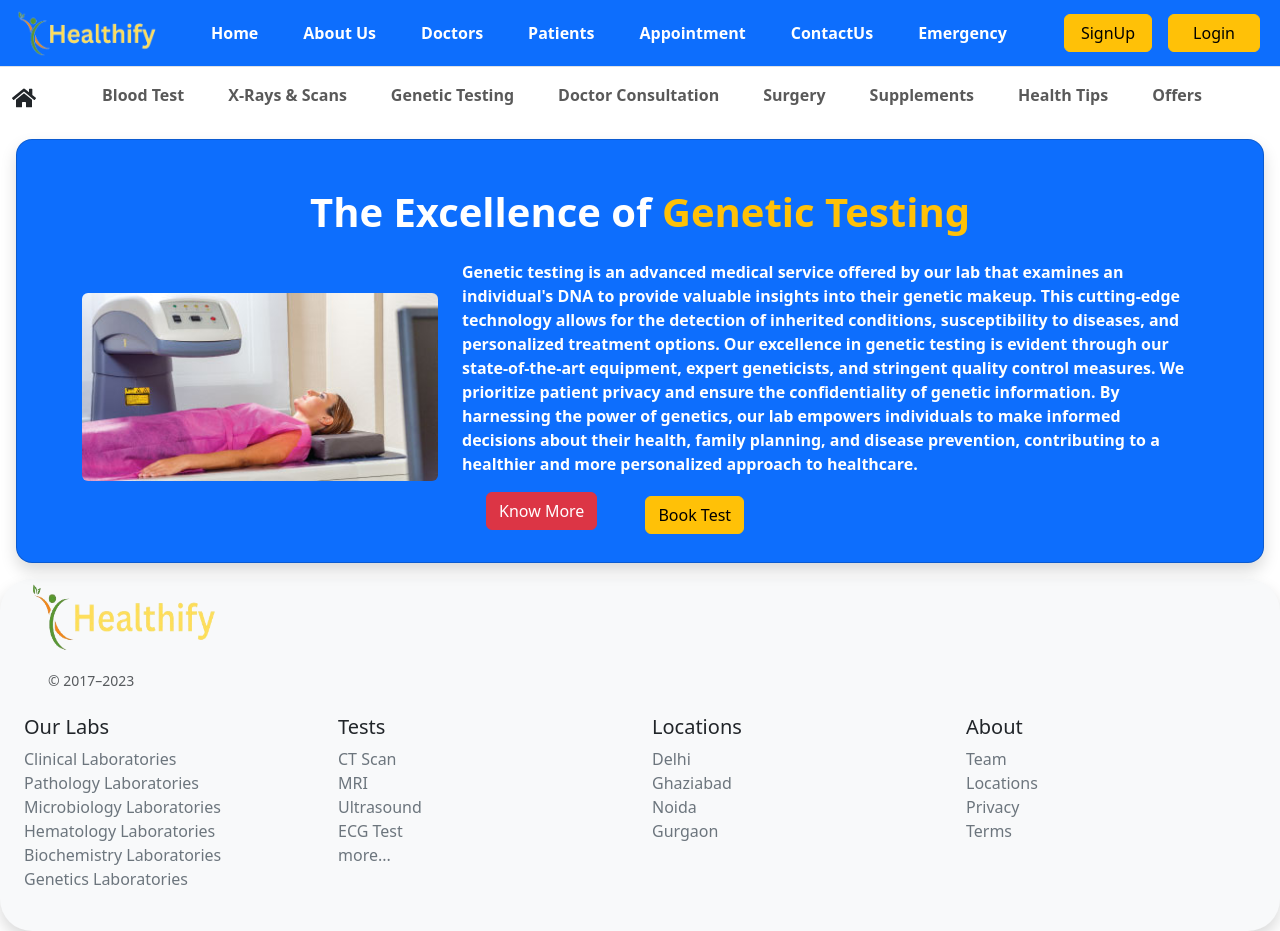
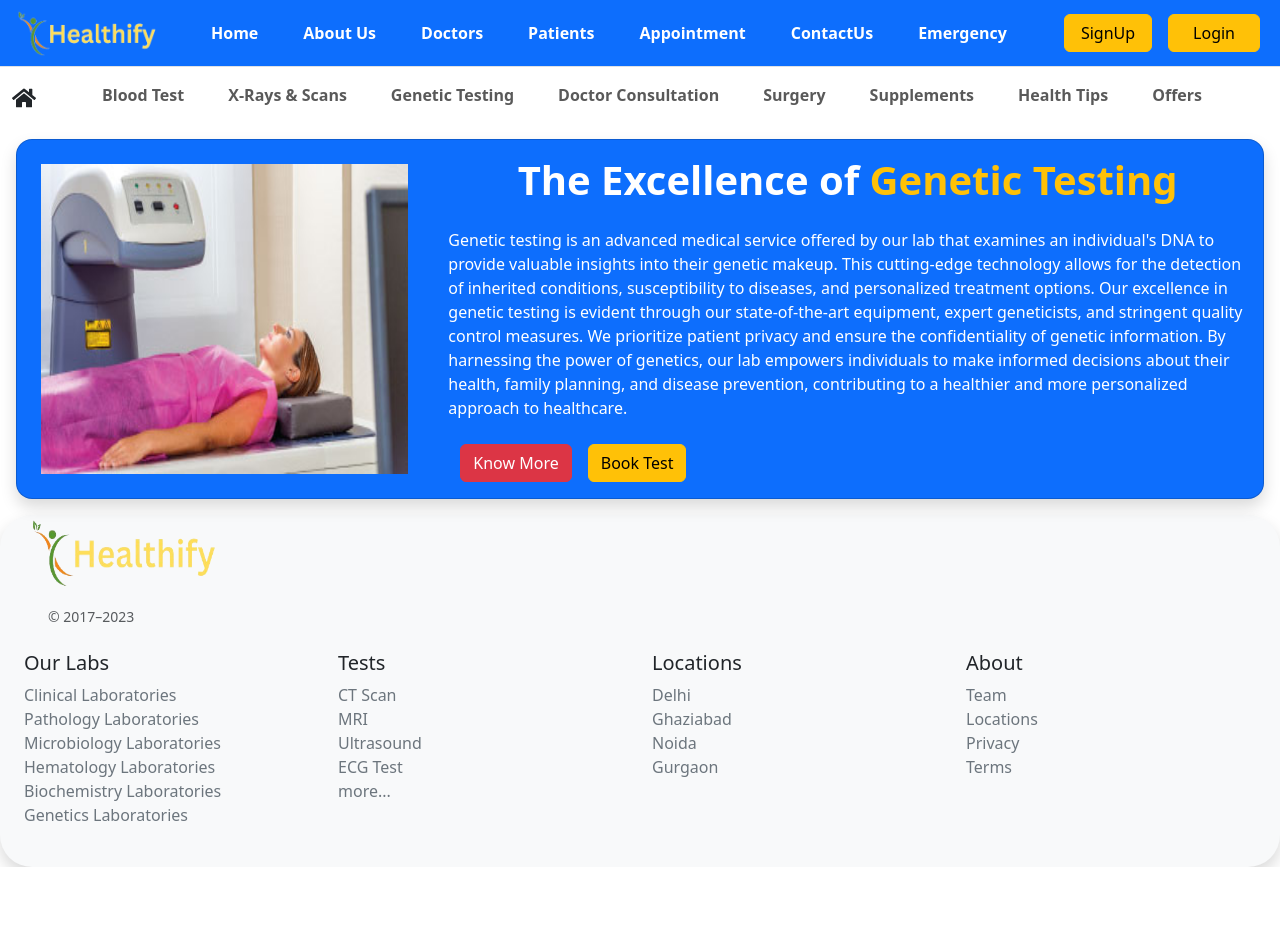
Before and after one commit to yatendra2832/Healthify-MERN, a React (Vite) app in the folder client/: page /genetictesting in a window 1280 px wide. After the commit the page ends 867 px from the top, so only its background shows below. Built offline with nearby package versions, Linux system fonts and the light colour scheme; no server answers.

Commit message:
Refactor the code

```diff
--- a/client/src/components/Card/DoctorProfile.jsx
+++ b/client/src/components/Card/DoctorProfile.jsx
@@ -15,10 +15,7 @@ const DoctorProfile = ({
   paymentOptions,
   languagesSpoken,
 }) => {
-  AOS.init({
-    delay: 400,
-    duration: 500,
-  });
+
 
   return (
     <div className="container mt-2 mb-5">
--- a/client/src/components/Card/TestsCard.jsx
+++ b/client/src/components/Card/TestsCard.jsx
@@ -1,5 +1,27 @@
-// It is for the xray page of the second navbar
 import React from "react";
+
+const CardImage = ({ imgSrc, altText, linkHref }) => (
+  <a href={linkHref}>
+    <img
+      src={imgSrc}
+      alt={altText}
+      className="card-img img-fluid rounded h-100 p-4"
+    />
+  </a>
+);
+
+const CardContent = ({ title, content, buttonText }) => (
+  <div className="card-body">
+    <h1 className="card-title text-center mb-4 fw-bold">
+      The Excellence of <span className="text-warning ">{title}</span>
+    </h1>
+    <p className="card-text  mb-4">{content}</p>
+    <div className="container ">
+      <button className="btn btn-danger  me-3">{buttonText}</button>
+      <button className="btn btn-warning ">Book Test</button>
+    </div>
+  </div>
+);
 
 const TestsCard = ({
   title,
@@ -8,28 +30,17 @@ const TestsCard = ({
   imgSrc,
   altText,
   linkHref,
-}) => {
-  return (
-    <div class="card bg-primary text-white m-3 rounded-4 p-4 shadow">
-      <div class="container">
-        <h1 class="text-center my-4 fw-bold">
-          The Excellence of <span className="text-warning">{title}</span>
-        </h1>
-        <div class="row justify-content-center align-items-center">
-          <div class="col-12 col-md-4 mb-4">
-            <a href={linkHref}>
-              <img src={imgSrc} alt={altText} class="img-fluid rounded w-100" />
-            </a>
-          </div>
-          <div class=" col-12 col-md-8 ">
-            <p class="fw-semibold ">{content}</p>
-            <button class="btn btn-danger mx-4 mb-2">{buttonText}</button>
-            <button className="btn btn-warning mx-4 ">Book Test </button>
-          </div>
-        </div>
+}) => (
+  <div className="card bg-primary text-white m-3 rounded-4 shadow">
+    <div className="row g-0">
+      <div className="col-md-4">
+        <CardImage imgSrc={imgSrc} altText={altText} linkHref={linkHref} />
+      </div>
+      <div className="col-md-8">
+        <CardContent title={title} content={content} buttonText={buttonText} />
       </div>
     </div>
-  );
-};
+  </div>
+);
 
 export default TestsCard;
```
